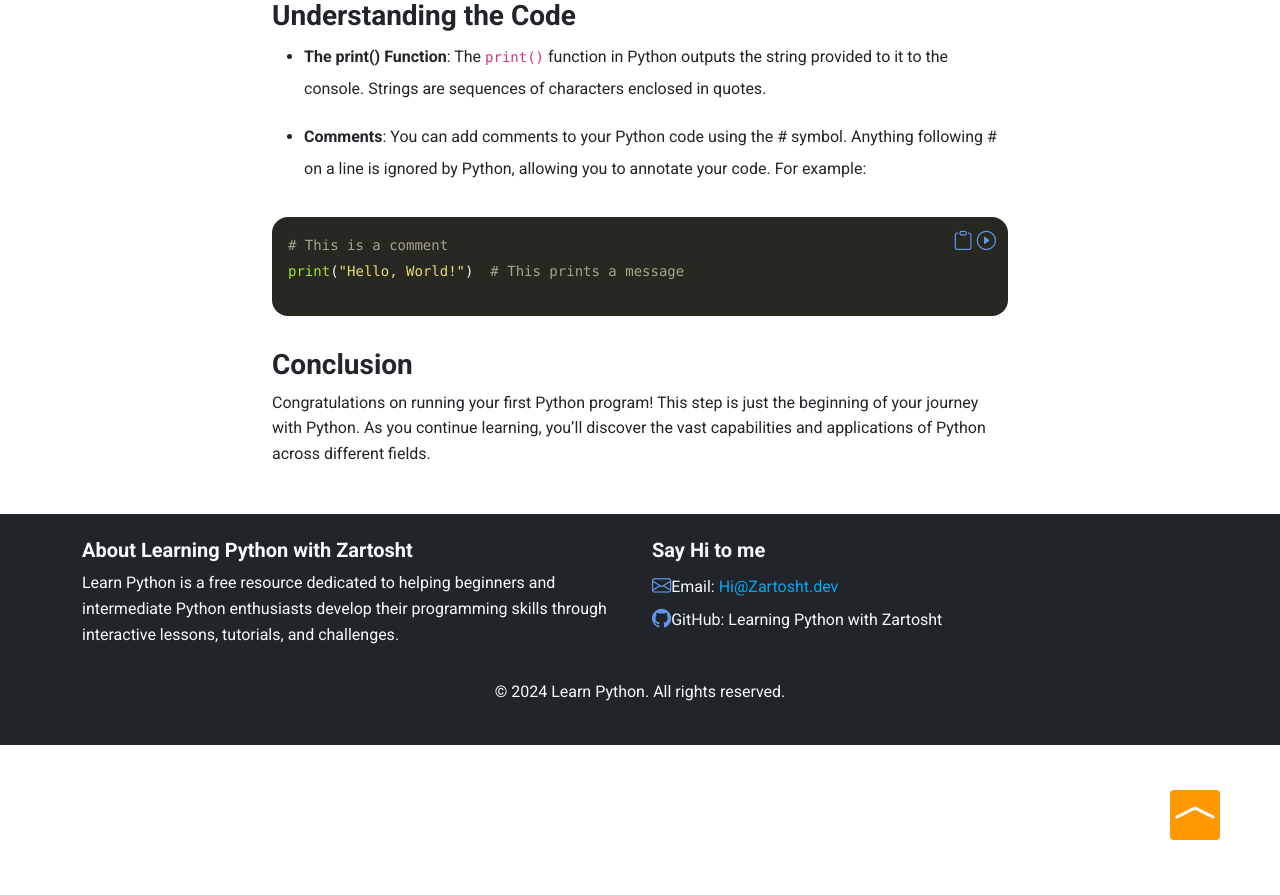
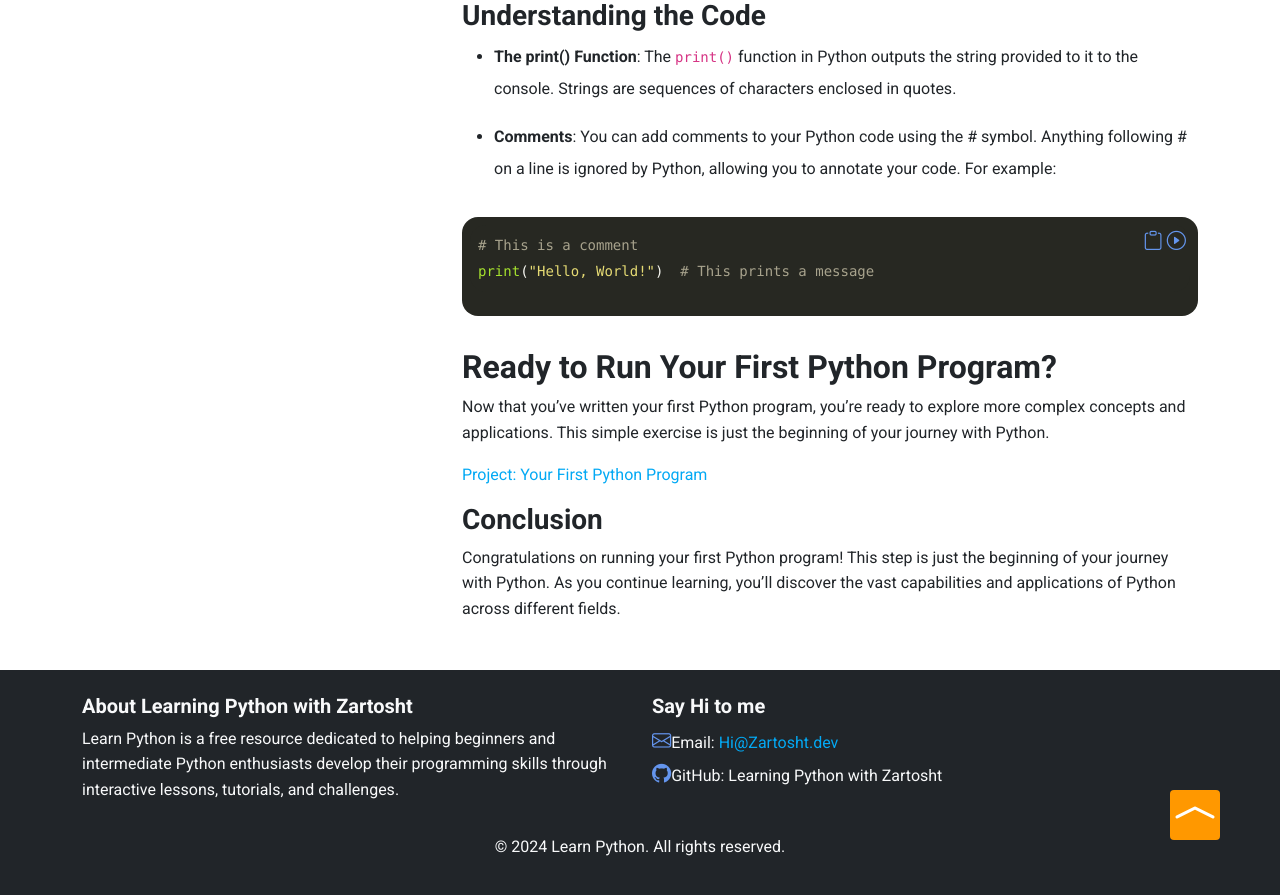
Before and after one commit to zartosht/learning-python, a Jekyll site: the page built from 001.1.2-Your First Python Program.md, in a window 1280 px wide and 900 px high, scrolled down 821 px. Shown: the top 895 px of the window. Built offline with Jekyll 4.4.1, drawn with Linux system fonts in a browser that asks for light colours; our own code applies the rules of GitHub Pages for plain Markdown files; comment, search, counter and statistics services are not loaded.

Commit message:
Complete lessons

````diff
--- a/001.1.2-Your First Python Program.md
+++ b/001.1.2-Your First Python Program.md
@@ -37,6 +37,12 @@ Run the Script: Type python hello_world.py and press Enter. You should see the m
 print("Hello, World!")  # This prints a message
 ```
 
+## Ready to Run Your First Python Program?
+
+Now that you've written your first Python program, you're ready to explore more complex concepts and applications. This simple exercise is just the beginning of your journey with Python.
+
+[Project: Your First Python Program](project/001-1-2-Your-First-Python-Program)
+
 ### Conclusion
 
 Congratulations on running your first Python program! This step is just the beginning of your journey with Python. As you continue learning, you'll discover the vast capabilities and applications of Python across different fields.
--- a/_includes/aside.html
+++ b/_includes/aside.html
@@ -1,6 +1,12 @@
-<aside class="col-md-4">
-  <!-- Sidebar/Index -->
-  <div id="sidebar" class="sticky-top">
-    <!-- Dynamically generate index/sidebar content based on .md files -->
-  </div>
+<aside id="sidebar">
+  <ul class="nav" class="sticky-top">
+    {% for page in site.pages %}
+      {% if page.url contains '.md' and page.url != '/index.md' %}
+        {% assign url_parts = page.url | split: '/' %}
+        {% if url_parts.size == 3 %}
+          <li><a href="{{ page.url | prepend: site.baseurl }}">{{ page.title }}</a></li>
+        {% endif %}
+      {% endif %}
+    {% endfor %}
+  </ul>
 </aside>
--- a/_layouts/default.html
+++ b/_layouts/default.html
@@ -26,7 +26,10 @@
     {% include header.html %}
 
     <div class="row">
-      <main class="col-md-8 mx-auto">
+      <div class="col-md-4">
+        {% include aside.html %}
+      </div>
+      <main class="col-md-8">
         {{ content }}
       </main>
     </div>
--- a/assets/js/main.js
+++ b/assets/js/main.js
@@ -88,7 +88,6 @@ $(document).ready(function () {
           # Capture print statements
           sys.stdout = io.StringIO()
         `);
-        console.log(e.target);
         const code = e.target.parentElement.querySelector('pre > code').textContent;
         const result = await pyodide.runPythonAsync(code);
         // Get printed statements
````
